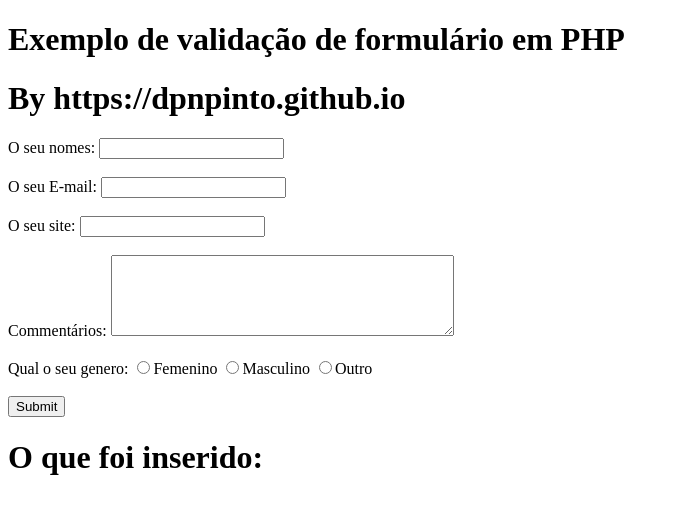
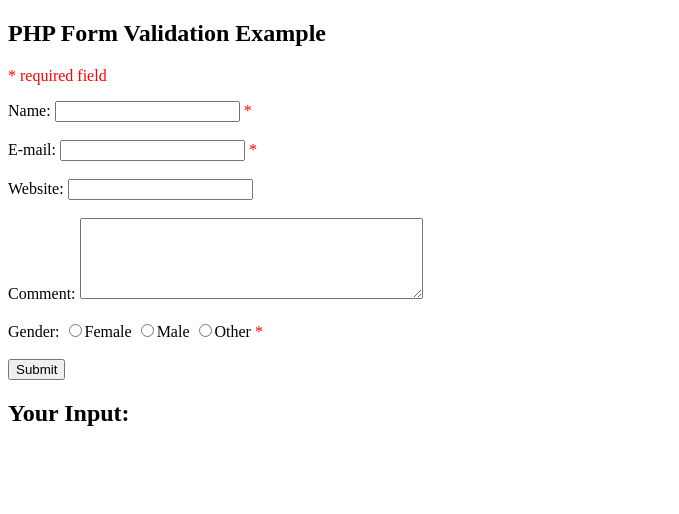
Before and after one commit to dpnpinto/phpexamples, a PHP site: page /exemplo_autov.php in a window 1280 px wide. Shown: the top 514 px of the page, without its empty margins (0-679 px from the left). Run offline with PHP 8.4, Linux system fonts and the light colour scheme.

Commit message:
Update exemplo_autov.php

```diff
--- a/exemplo_autov.php
+++ b/exemplo_autov.php
@@ -2,55 +2,82 @@
 <!DOCTYPE HTML>
 <html>
 <head>
+<style>
+.error {color: #FF0000;}
+</style>
 </head>
 <body>
 
 <?php
-// define variaveis e colocar todas com uma string a vazia
+// define variables and set to empty values
+$nameErr = $emailErr = $genderErr = $websiteErr = "";
 $name = $email = $gender = $comment = $website = "";
 
-function clean_input($data) {
-  //Retirar esaços em branco
+if ($_SERVER["REQUEST_METHOD"] == "POST") {
+  if (empty($_POST["name"])) {
+    $nameErr = "É necessário o nome";
+  } else {
+    $name = test_input($_POST["name"]);
+  }
+
+  if (empty($_POST["email"])) {
+    $emailErr = "É necessário o E-mail";
+  } else {
+    $email = test_input($_POST["email"]);
+  }
+
+  if (empty($_POST["website"])) {
+    $website = "";
+  } else {
+    $website = test_input($_POST["website"]);
+  }
+
+  if (empty($_POST["comment"])) {
+    $comment = "";
+  } else {
+    $comment = test_input($_POST["comment"]);
+  }
+
+  if (empty($_POST["gender"])) {
+    $genderErr = "É necessário o genero";
+  } else {
+    $gender = test_input($_POST["gender"]);
+  }
+}
+
+function test_input($data) {
   $data = trim($data);
-  //Retirar back slashes  "\"
   $data = stripslashes($data);
-  //REmover caracteres especiais
   $data = htmlspecialchars($data);
   return $data;
 }
-
-if ($_SERVER["REQUEST_METHOD"] == "POST") {
-  $name = clean_input($_POST["name"]);
-  $email = clean_input($_POST["email"]);
-  $website = clean_input($_POST["website"]);
-  $comment = cleean_input($_POST["comment"]);
-  $gender = clean_input($_POST["gender"]);
-}
-
 ?>
 
-<h1>Exemplo de validação de formulário em PHP</h1>
-<h1>By https://dpnpinto.github.io </h1>
-<!-- Esta ação permite que seja a propia página a receber o metodo, o htmlspecialchars permite a modificação do código e evitar exploits-->
+<h2>PHP Form Validation Example</h2>
+<p><span class="error">* required field</span></p>
 <form method="post" action="<?php echo htmlspecialchars($_SERVER["PHP_SELF"]);?>">
-  O seu nomes: <input type="text" name="name">
+  Name: <input type="text" name="name">
+  <span class="error">* <?php echo $nameErr;?></span>
   <br><br>
-  O seu E-mail: <input type="text" name="email">
+  E-mail: <input type="text" name="email">
+  <span class="error">* <?php echo $emailErr;?></span>
   <br><br>
-  O seu site: <input type="text" name="website">
+  Website: <input type="text" name="website">
+  <span class="error"><?php echo $websiteErr;?></span>
   <br><br>
-  Commentários: <textarea name="comment" rows="5" cols="40"></textarea>
+  Comment: <textarea name="comment" rows="5" cols="40"></textarea>
   <br><br>
-  Qual o seu genero:
-  <input type="radio" name="gender" value="female">Femenino
-  <input type="radio" name="gender" value="male">Masculino
-  <input type="radio" name="gender" value="other">Outro
+  Gender:
+  <input type="radio" name="gender" value="female">Female
+  <input type="radio" name="gender" value="male">Male
+  <input type="radio" name="gender" value="other">Other
+  <span class="error">* <?php echo $genderErr;?></span>
   <br><br>
-  <input type="submit" name="submit" value="Submit">
+  <input type="submit" name="Submeter informação" value="Submit">
 </form>
 
 <?php
-echo "<h1>O que foi inserido:</h1>";
+echo "<h2>Your Input:</h2>";
 echo $name;
 echo "<br>";
 echo $email;
```
